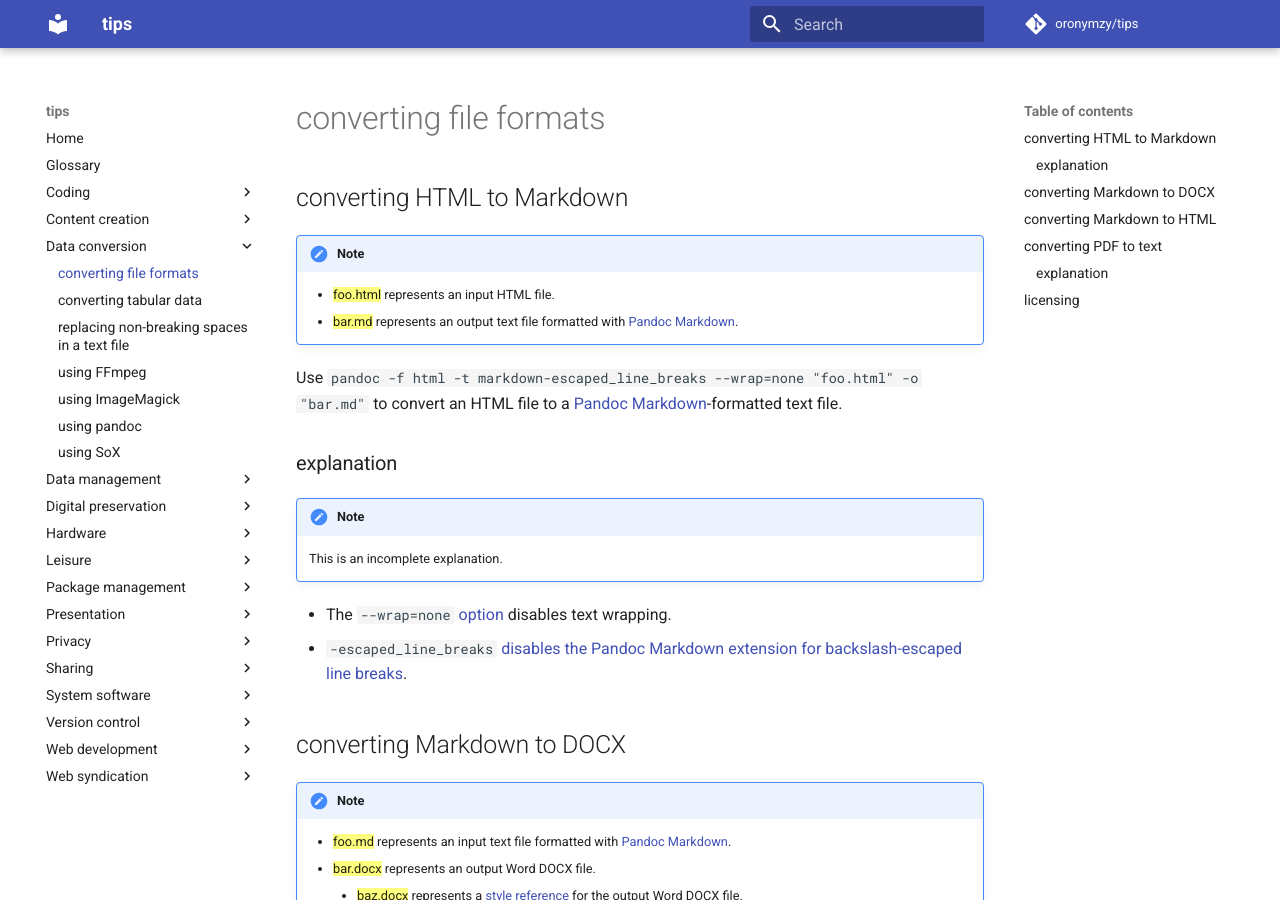
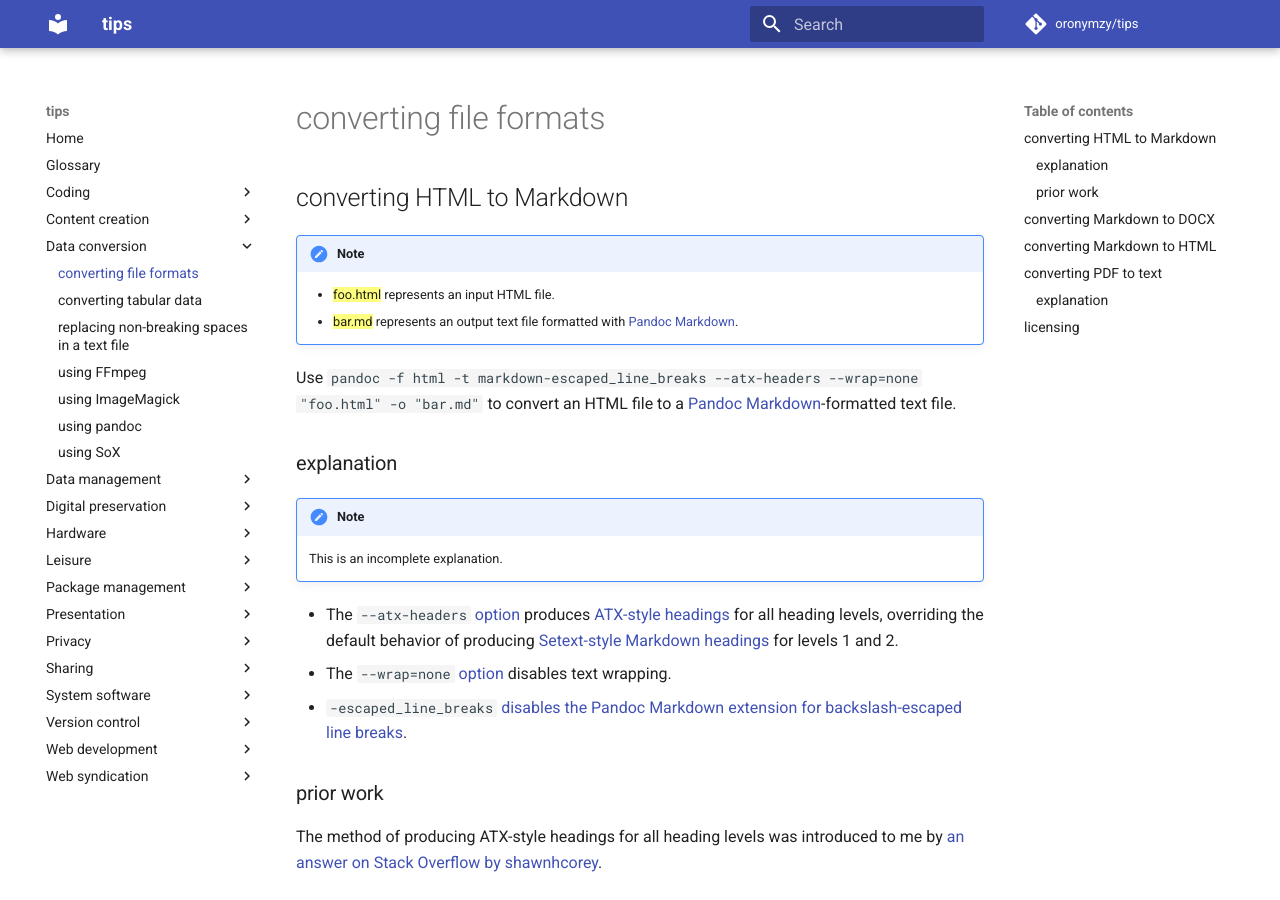
Before and after one commit to oronymzy/tips, an MkDocs documentation site: the page built from docs/cnvffmt.md, in a window 1280 px wide and 900 px high. Built offline with MkDocs 1.6.1 and Material for MkDocs 9.7.7, drawn with Linux system fonts in a browser that asks for light colours; comment, search, counter and statistics services are not loaded.

Commit message:
Improve method of converting HTML to Markdown
Add '--atx-headers' option.
Expand explanation section and
add 'prior work' section.

```diff
--- a/docs/cnvffmt.md
+++ b/docs/cnvffmt.md
@@ -7,7 +7,7 @@
     - {==foo.html==} represents an input HTML file.
     - {==bar.md==} represents an output text file formatted with [Pandoc Markdown](https://pandoc.org/MANUAL.html#pandocs-markdown).
 
-Use `pandoc -f html -t markdown-escaped_line_breaks --wrap=none "foo.html" -o "bar.md"` to convert an HTML file to a [Pandoc Markdown](https://pandoc.org/MANUAL.html#pandocs-markdown)-formatted text file.
+Use `pandoc -f html -t markdown-escaped_line_breaks --atx-headers --wrap=none "foo.html" -o "bar.md"` to convert an HTML file to a [Pandoc Markdown](https://pandoc.org/MANUAL.html#pandocs-markdown)-formatted text file.
 
 ### explanation
 
@@ -15,8 +15,12 @@ Use `pandoc -f html -t markdown-escaped_line_breaks --wrap=none "foo.html" -o "b
 
     This is an incomplete explanation.
 
+- The `--atx-headers` [option](https://pandoc.org/MANUAL.html#option--atx-headers) produces [ATX-style headings](https://pandoc.org/MANUAL.html#atx-style-headers) for all heading levels, overriding the default behavior of producing [Setext-style Markdown headings](https://pandoc.org/MANUAL.html#setext-style-headers) for levels 1 and 2.
 - The `--wrap=none` [option](https://pandoc.org/MANUAL.html#option--wrap) disables text wrapping.
 - `-escaped_line_breaks` [disables](https://pandoc.org/MANUAL.html#extensions) [the Pandoc Markdown extension for backslash-escaped line breaks](https://pandoc.org/MANUAL.html#paragraphs).
+
+### prior work
+The method of producing ATX-style headings for all heading levels was introduced to me by [an answer on Stack Overflow by shawnhcorey](https://stackoverflow.com/questions/51015110/pandoc-force-converting-into-markdown-to-use-and-for-h1-and-h2-respective/51023582#51023582).
 
 ## converting Markdown to DOCX {: #MarkdowntoDOCX }
 
```
